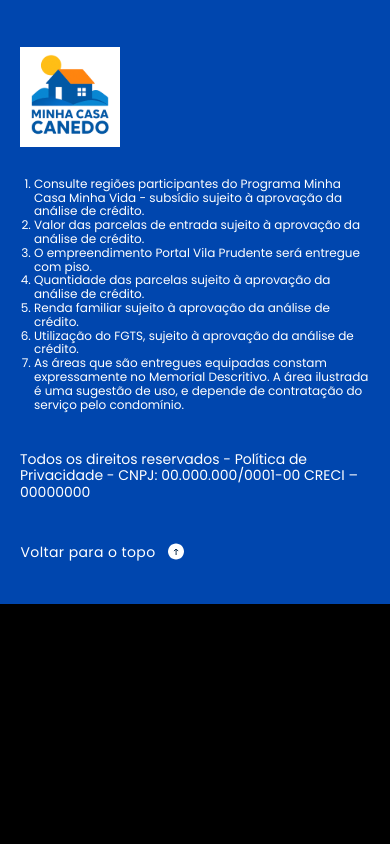
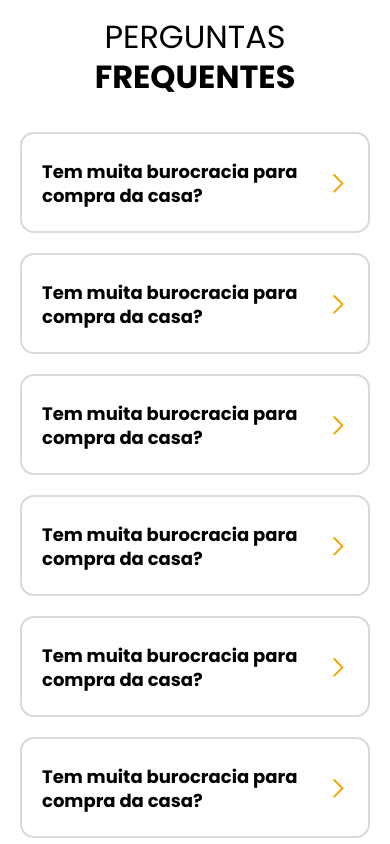
Before and after one commit to brunomy/LP-Senador-Canedo, a React (Vite) app: page / in a window 390 px wide. Shown: the part 4120-4964 px from the top of the page. Before the commit the page ends 4724 px from the top, so only its background shows below. Built offline with nearby package versions, Linux system fonts and the light colour scheme.

Commit message:
[ADD] PerguntasFrequentes

```diff
--- a/src/App.jsx
+++ b/src/App.jsx
@@ -2,6 +2,7 @@
 import Banner from './components/Banner/Banner'
 import BannerRegiao from './components/BannerRegiao/BannerRegiao'
 import CasasCarousel from './components/CasasCarousel/CasasCarousel'
+import PerguntasFrequentes from './components/PerguntasFrequentes/PerguntasFrequentes'
 import Simular from './components/Simular/Simular'
 import SobreCanedo from './components/SobreCanedo/SobreCanedo'
 import Layout from './layouts/Layout/Layout'
@@ -15,6 +16,7 @@
       <CasasCarousel />
       <BannerRegiao />
       <SobreCanedo />
+      <PerguntasFrequentes />
     </Layout>
   )
 }
--- /dev/null
+++ b/src/components/PerguntasFrequentes/PerguntasFrequentes.jsx
@@ -0,0 +1,56 @@
+import './PerguntasFrequentes.scss'
+import { Box, Button } from '@mui/material'
+import { useState } from 'react'
+
+export default function PerguntasFrequentes() {
+    return (
+        <Box className="perguntas_frequentes">
+            <Box className="container">
+                <h2>Perguntas <b>Frequentes</b></h2>
+
+                <div className="perguntas_content">
+                    <PerguntaItem
+                        pergunta="Tem muita burocracia para compra da casa?"
+                        resposta="Não, facilitamos o processo para você! Não exigimos comprovação de renda, nem consulta ao SPC ou Serasa."
+                    />
+                    <PerguntaItem
+                        pergunta="Tem muita burocracia para compra da casa?"
+                        resposta="Não, facilitamos o processo para você! Não exigimos comprovação de renda, nem consulta ao SPC ou Serasa."
+                    />
+                    <PerguntaItem
+                        pergunta="Tem muita burocracia para compra da casa?"
+                        resposta="Não, facilitamos o processo para você! Não exigimos comprovação de renda, nem consulta ao SPC ou Serasa."
+                    />
+                    <PerguntaItem
+                        pergunta="Tem muita burocracia para compra da casa?"
+                        resposta="Não, facilitamos o processo para você! Não exigimos comprovação de renda, nem consulta ao SPC ou Serasa."
+                    />
+                    <PerguntaItem
+                        pergunta="Tem muita burocracia para compra da casa?"
+                        resposta="Não, facilitamos o processo para você! Não exigimos comprovação de renda, nem consulta ao SPC ou Serasa."
+                    />
+                    <PerguntaItem
+                        pergunta="Tem muita burocracia para compra da casa?"
+                        resposta="Não, facilitamos o processo para você! Não exigimos comprovação de renda, nem consulta ao SPC ou Serasa."
+                    />
+                </div>
+            </Box>
+        </Box>
+    )
+}
+
+function PerguntaItem({ pergunta, resposta }) {
+    const [open, setOpen] = useState(false)
+
+    return (
+        <Box className="pergunta_item" data-open={open} onClick={() => setOpen(!open)}>
+            <div>
+                <h3>{pergunta}</h3>
+                <Button><svg width="11" height="19" viewBox="0 0 11 19" fill="none" xmlns="http://www.w3.org/2000/svg"><path d="M1.22168 17.5872L9.44095 9.33057L1.22168 1.07398" stroke="white" stroke-width="2" stroke-linecap="round" stroke-linejoin="round"/></svg></Button>
+            </div>
+            { open &&
+                <p>{resposta}</p>
+            }
+        </Box>
+    )
+}
--- /dev/null
+++ b/src/components/PerguntasFrequentes/PerguntasFrequentes.scss
@@ -0,0 +1,141 @@
+.perguntas_frequentes{
+    padding: 30px 0 100px;
+
+    .container{
+        h2{
+            text-transform: uppercase;
+            text-align: center;
+            font-weight: normal;
+            font-size: 46px;
+            margin: 0 0 45px;
+        }
+        .perguntas_content{
+            display: flex;
+            flex-wrap: wrap;
+            justify-content: space-between;
+            align-items: flex-start;
+            gap: 30px 20px;
+
+            >div{
+                width: calc((100% - 20px) / 2);
+            }
+        }
+    }
+
+    @media (max-width: 1200px){
+        .container{
+            h2{
+                font-size: 38px;
+                line-height: 45px;
+            }
+        }
+    }
+    @media (max-width: 950px){
+        .container{
+            h2{
+                font-size: 32px;
+                line-height: 40px;
+            }
+            .perguntas_content{
+                gap: 20px;
+
+                >div{
+                    width: 100%;
+                }
+            }
+        }
+    }
+    @media (max-width: 550px){
+        padding: 30px 0 65px;
+
+        .container{
+            h2{
+                margin: 0 0 35px;
+            }
+            .perguntas_content{
+                >div{
+                }
+            }
+        }
+    }
+}
+
+.pergunta_item{
+    border: 2px solid #D9D9D9;
+    border-radius: 14px;
+    padding: 25px 35px 0;
+
+    &[data-open="true"]{
+        >div{
+            button{
+                transform: rotate(90deg);
+            }
+        }
+    }
+
+    >div{
+        display: flex;
+        justify-content: space-between;
+        align-items: center;
+        margin: 0 0 22px;
+
+        h3{
+            font-weight: bold;
+            font-size: 20px;
+            line-height: 28px;
+            max-width: 290px;
+            margin: 0;
+        }
+        button{
+            width: 50px;
+            height: 50px;
+            border-radius: 50%;
+            background: #F6A400;
+            display: flex;
+            justify-content: center;
+            align-items: center;
+            min-width: initial;
+            transition: all .1s;
+
+            svg{}
+        }
+    }
+    p{
+        font-size: 16px;
+        line-height: 25px;
+        margin: 0 0 40px;
+    }
+
+    @media (max-width: 950px){
+        >div{
+            h3{
+                max-width: calc(100% - 70px);
+            }
+        }
+    }
+    @media (max-width: 550px){
+        padding: 25px 20px 0;
+
+        >div{
+            h3{
+                font-size: 18px;
+                line-height: 24px;
+                max-width: calc(100% - 50px);
+            }
+            button{
+                padding: 0;
+                background: transparent;
+                right: -15px;
+
+                svg{
+                    *{ stroke: #F6A400; }
+                }
+            }
+        }
+        p{
+            font-size: 14px;
+            line-height: 22px;
+            margin: 0 0 20px;
+        }
+    }
+}
```
